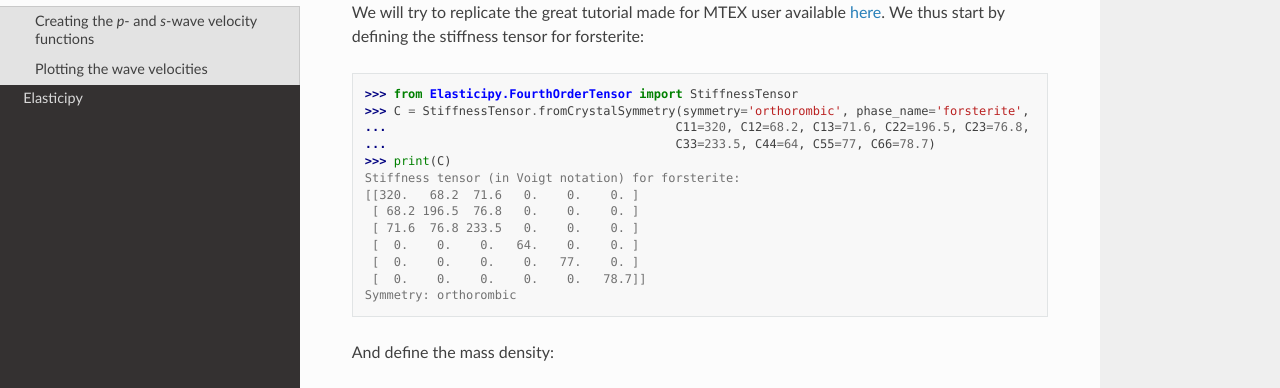
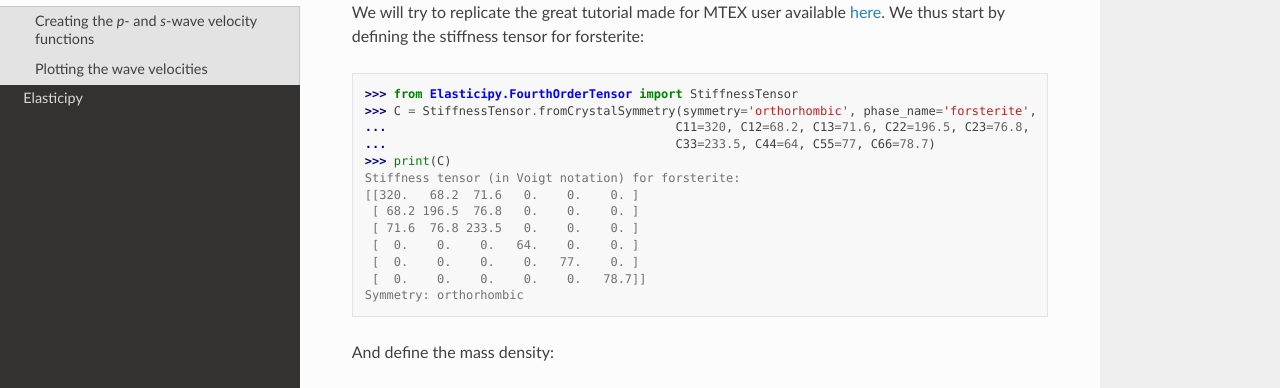
Before and after one commit to DorianDepriester/Elasticipy, a Sphinx documentation site: the page built from docs/source/Tutorial_wave-velocities.rst, in a window 1280 px wide and 900 px high. Shown: the part 287-675 px from the top of the window. Built offline with Sphinx 7.4.7 and the Read the Docs theme 3.1.0, drawn with Linux system fonts in a browser that asks for light colours.

Commit message:
Fix typo in doctests

```diff
--- a/docs/source/Tutorial_wave-velocities.rst
+++ b/docs/source/Tutorial_wave-velocities.rst
@@ -12,7 +12,7 @@
 .. doctest::
 
     >>> from Elasticipy.FourthOrderTensor import StiffnessTensor
-    >>> C = StiffnessTensor.fromCrystalSymmetry(symmetry='orthorombic', phase_name='forsterite',
+    >>> C = StiffnessTensor.fromCrystalSymmetry(symmetry='orthorhombic', phase_name='forsterite',
     ...                                        C11=320, C12=68.2, C13=71.6, C22=196.5, C23=76.8,
     ...                                        C33=233.5, C44=64, C55=77, C66=78.7)
     >>> print(C)
@@ -23,7 +23,7 @@
      [  0.    0.    0.   64.    0.    0. ]
      [  0.    0.    0.    0.   77.    0. ]
      [  0.    0.    0.    0.    0.   78.7]]
-    Symmetry: orthorombic
+    Symmetry: orthorhombic
 
 And define the mass density:
 
```
